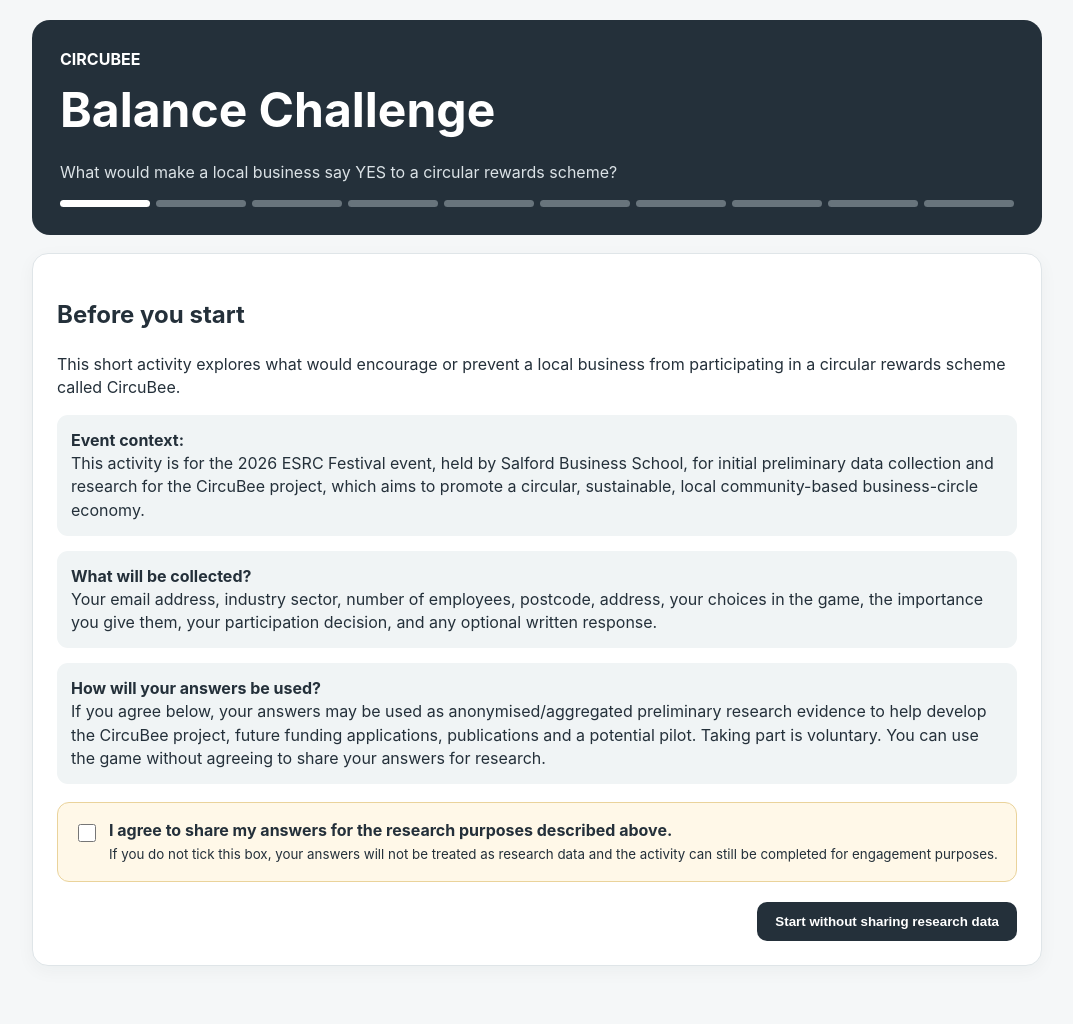
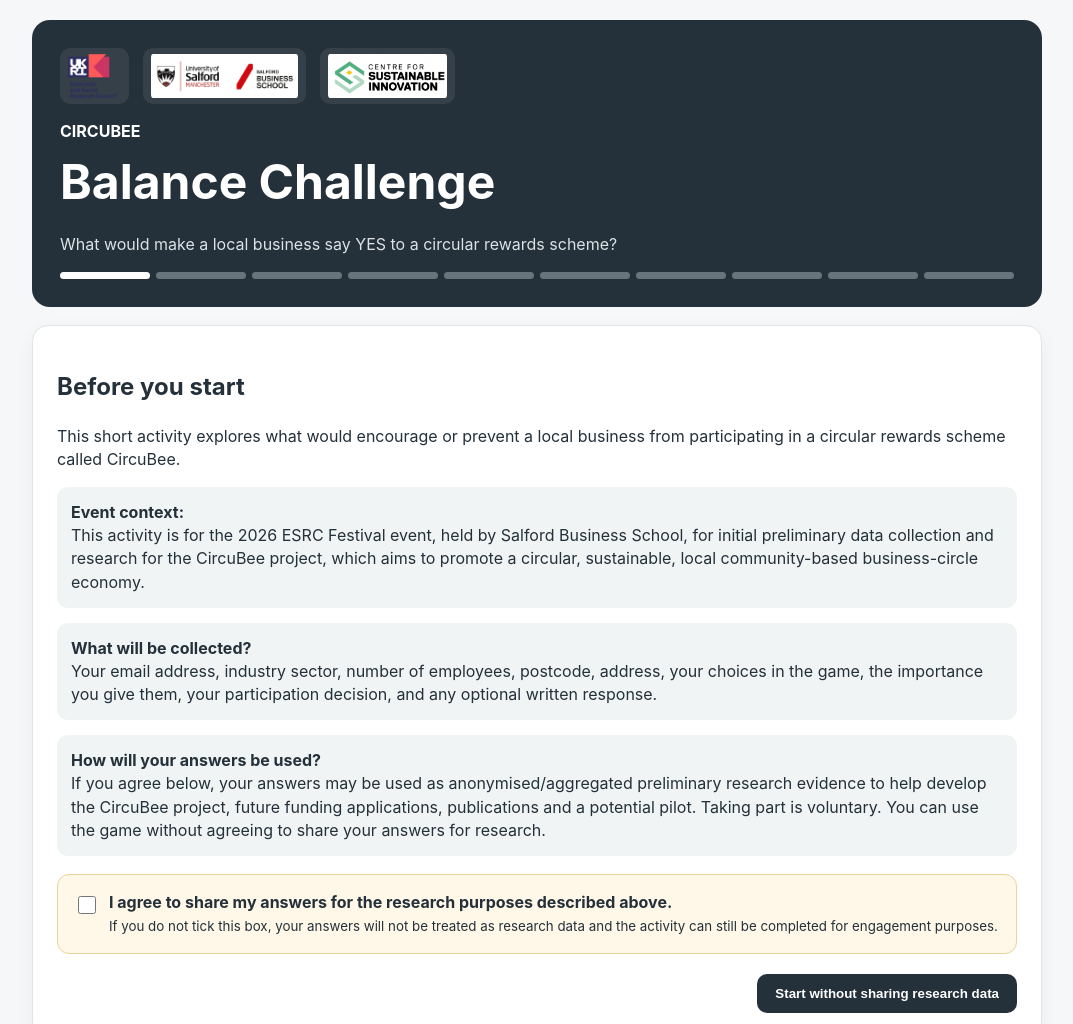
Before and after one commit to kate0543/circubee-token-game, a plain HTML site: page index.html in a window 1280 px wide. Shown: the top 1024 px of the page, without its empty margins (103-1176 px from the left). Before the commit the page ends 986 px from the top, so only its background shows below. Drawn offline with Linux system fonts and the light colour scheme.

Commit message:
add logo of the event

```diff
--- a/app.js
+++ b/app.js
@@ -363,6 +363,9 @@ function render() {
       <div class="card">
         <h2>Thank you</h2>
         <p>Your Balance Challenge is complete.</p>
+        <div class="notice">
+          Please stay for the group discussion at the end of the activity. Participants will receive a £10 Amazon voucher.
+        </div>
         <div class="grid">
           <div class="cat red">
             <h3>Barriers</h3>
--- a/index.html
+++ b/index.html
@@ -40,6 +40,24 @@
       border-radius: 18px;
       padding: 28px;
       margin-bottom: 18px;
+    }
+
+    .brand-logos {
+      display: flex;
+      align-items: center;
+      gap: 14px;
+      flex-wrap: wrap;
+      margin-bottom: 16px;
+    }
+
+    .brand-logos img {
+      display: block;
+      max-height: 56px;
+      width: auto;
+      object-fit: contain;
+      background: rgba(255, 255, 255, 0.08);
+      border-radius: 10px;
+      padding: 6px 8px;
     }
 
     .hero h1 {
@@ -264,6 +282,11 @@
 <body>
   <main class="wrap">
     <section class="hero">
+      <div class="brand-logos" aria-label="Partner logos">
+        <img src="ukri-esrc-square-logo.png" alt="UKRI ESRC logo">
+        <img src="UoS-SBS-combined.jpg" alt="University of Salford Business School logo">
+        <img src="CSI.png" alt="CSI logo">
+      </div>
       <b>CIRCUBEE</b>
       <h1>Balance Challenge</h1>
       <p>What would make a local business say YES to a circular rewards scheme?</p>
```
Also changed, not shown: CSI.png (renamed from Screenshot 2026-08-12 154104.png), SBS.jpg (renamed from business-school-logo-1347-x-556.jpg), UoS-SBS-combined.jpg (renamed from UoS-SBS-combined-scaled.jpg).
